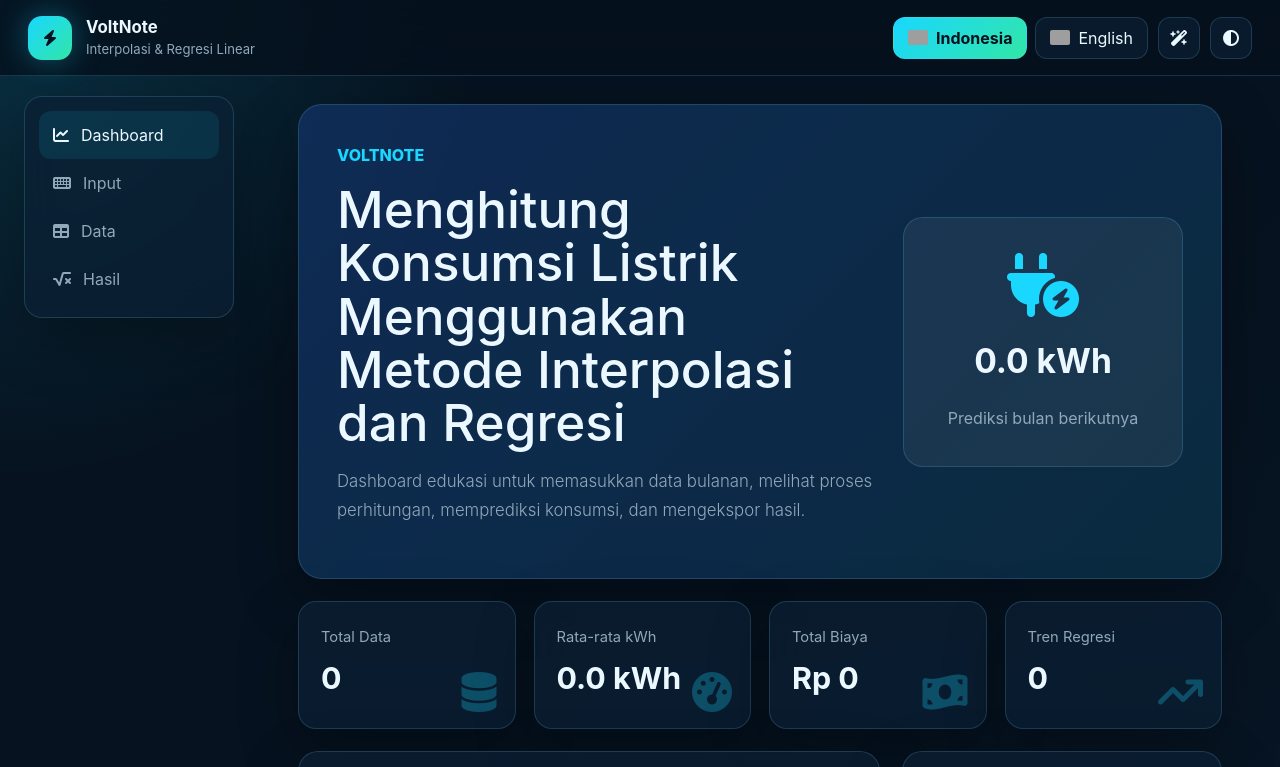
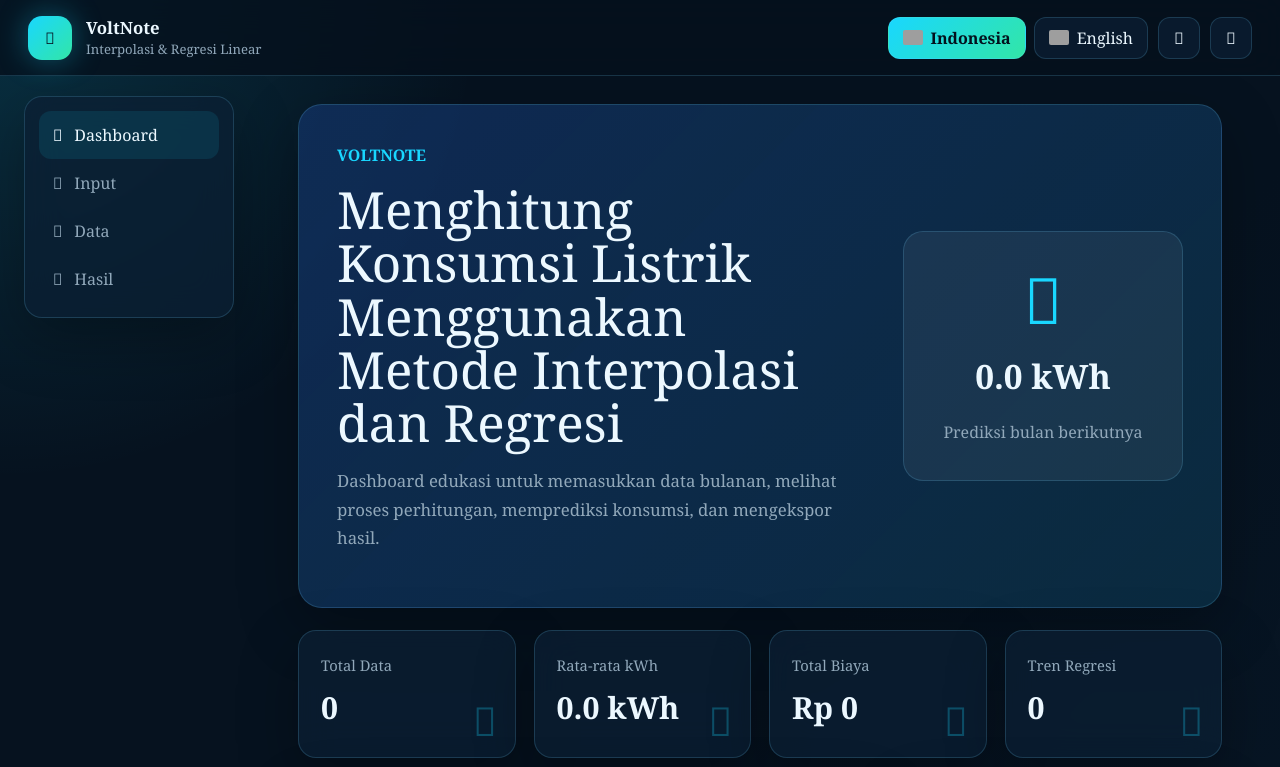
Before and after one commit to rochiim777/prediksi-listrik, a plain HTML site: page index.html in a window 1280 px wide. Shown: the top 767 px of the page. Drawn offline with nearby package versions, Linux system fonts and the light colour scheme; grey boxes are pictures that could not be loaded.

Commit message:
Update styles.css

```diff
--- a/styles.css
+++ b/styles.css
@@ -37,7 +37,7 @@ body {
     background:
         radial-gradient(circle at top left, rgba(25, 215, 255, 0.16), transparent 30rem),
         linear-gradient(135deg, #06121f 0%, var(--bg) 45%, #091b2d 100%);
-    font-family: Inter, Roboto, Arial, sans-serif;
+    font-family: Cambria, Georgia, serif;
 }
 
 body.light {
@@ -114,7 +114,7 @@ body.light .topbar {
 
 .brand strong {
     display: block;
-    font-family: Poppins, Inter, sans-serif;
+    font-family:  Cambria, Georgia, serif;
     font-size: 1.05rem;
 }
 
@@ -234,7 +234,7 @@ body.light .topbar {
 
 h1,
 h2 {
-    font-family: Poppins, Inter, sans-serif;
+    font-family: Cambria, Georgia, serif;
     letter-spacing: 0;
 }
 
@@ -579,3 +579,7 @@ code {
     color: #03111d;
     font-weight: 700;
 }
+
+*{
+    font-family: Cambria, Georgia, serif !important;
+}
```
